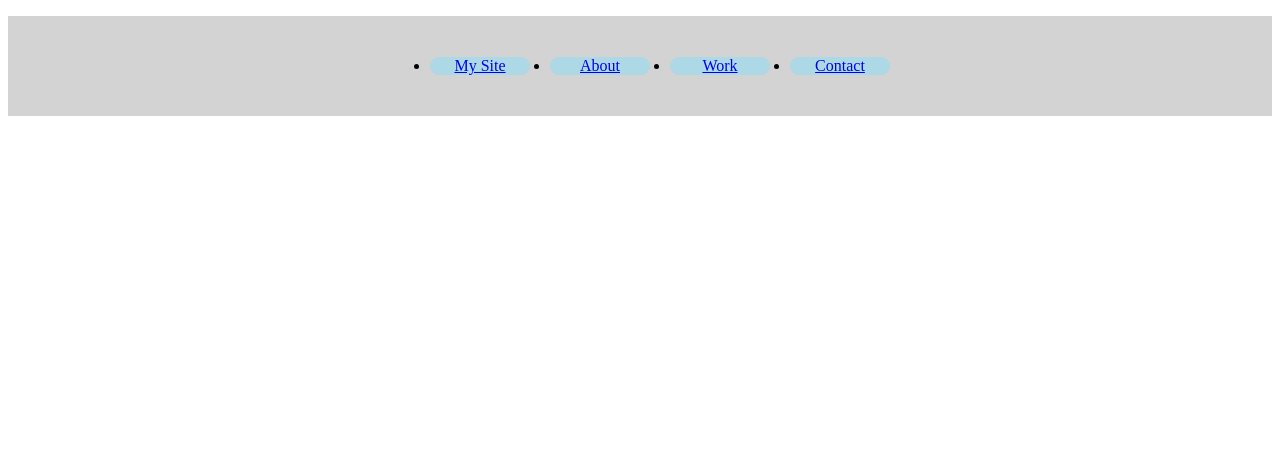
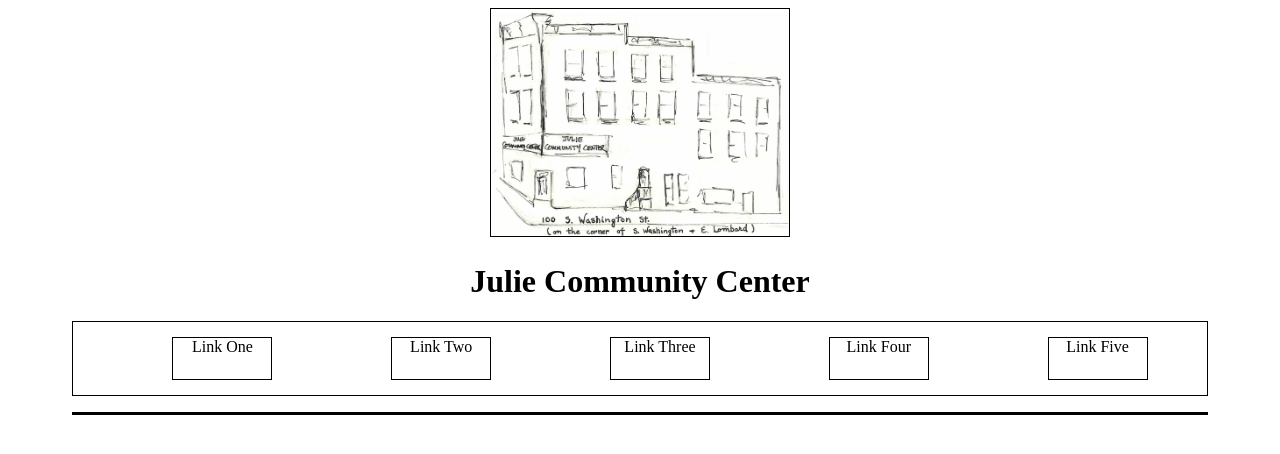
Before and after one commit to jonasflax/julie_center, a plain HTML site: page index.html in a window 1280 px wide. Drawn offline with Linux system fonts and the light colour scheme.

Commit message:
header word; image center

```diff
--- a/css/main.css
+++ b/css/main.css
@@ -1,19 +1,50 @@
+* {
+	box-sizing: border-box;
+}
+
+body {
+	padding-left: 5%;
+	padding-right: 5%;
+}
+
 .main-nav {
-  align-items: center;
-    height: 100px;
+    height: 75px;
     display: flex;
-    justify-content:center;
-    background-color: lightgrey;
+    justify-content: space-around;
+		align-items:: center;
+    /*background-color: lightgrey;*/
+		border: 1px solid black;
 }
 
 .name {
-    background-color: lightblue;
-    border-radius: 10px;
+		border: 1px solid black;
     width: 100px;
-    margin: 10px;
+    margin: 15px;
+    text-decoration: none;
+}
+
+header {
+	margin: auto;
+	text-align: center;
+	border-bottom: 3px solid black;
 }
 
 ul li {
-  text-align: center;
+	list-style: none;
+	text-align: center;
+}
 
+a {
+	color: black;
+	text-decoration: none;
 }
+
+h1 {
+	text-align: center;
+}
+
+img {
+	border: 1px solid black;
+	width: 300px;
+	height: 225;
+}
--- a/index.html
+++ b/index.html
@@ -4,15 +4,27 @@
     <meta charset="utl-8">
     <title>Julie Community Center</title>
     <link rel="stylesheet" href="css/main.css">
+    <!-- <link rel="stylesheet" href="css/page.css"> -->
+
   </head>
   <body>
     <header>
+
+        <img src="img/Oblique Sketch.png" alt="Oblique Building Sketch">
+        <h1>Julie Community Center</h1>
+
       <ul class="main-nav">
-        <li class="name"><a href="#">My Site</a></li>
-        <li class="name"><a href="#">About</a></li>
-        <li class="name"><a href="#">Work</a></li>
-        <li class="name"><a href="#">Contact</a></li>
+        <li class="name"><a href="#">Link One</a></li>
+        <li class="name"><a href="#">Link Two</a></li>
+        <li class="name"><a href="#">Link Three</a></li>
+        <li class="name"><a href="#">Link Four</a></li>
+        <li class="name"><a href="#">Link Five</a></li>
       </ul>
     </header>
+
+<div class="container">
+    <div class="item">
+
+
   </body>
 </html>
```
Also changed, not shown: css/page.css (added, +25 -0 lines), img/Oblique Sketch.png (added), 1 other file.
